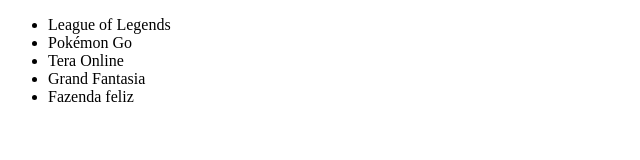
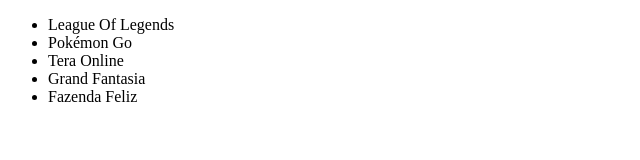
Before and after one commit to MimMarcelo/Alura-git, a website: page public_html/index.html in a window 1280 px wide. Shown: the full height of the page, 0-640 px from the left. Drawn offline with Linux system fonts and the light colour scheme.

Commit message:
Todos os nomes dos jogos começam com letras maiúsculas

```diff
--- a/public_html/index.html
+++ b/public_html/index.html
@@ -7,11 +7,11 @@
     </head>
     <body>
         <ul>
-            <li>League of Legends</li>
+            <li>League Of Legends</li>
             <li>Pokémon Go</li>
             <li>Tera Online</li>
             <li>Grand Fantasia</li>
-            <li>Fazenda feliz</li>
+            <li>Fazenda Feliz</li>
         </ul>
     </body>
 </html>
```
